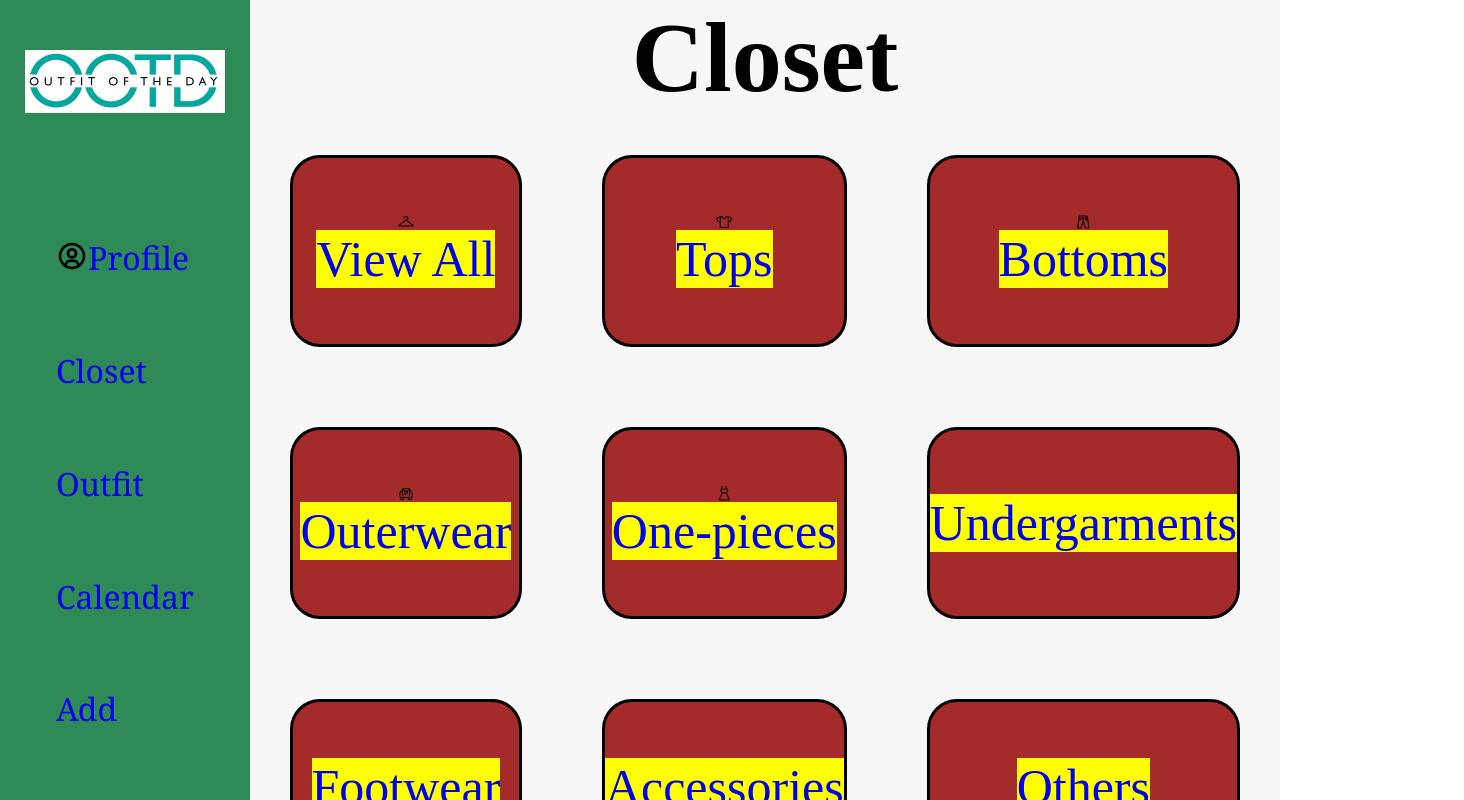
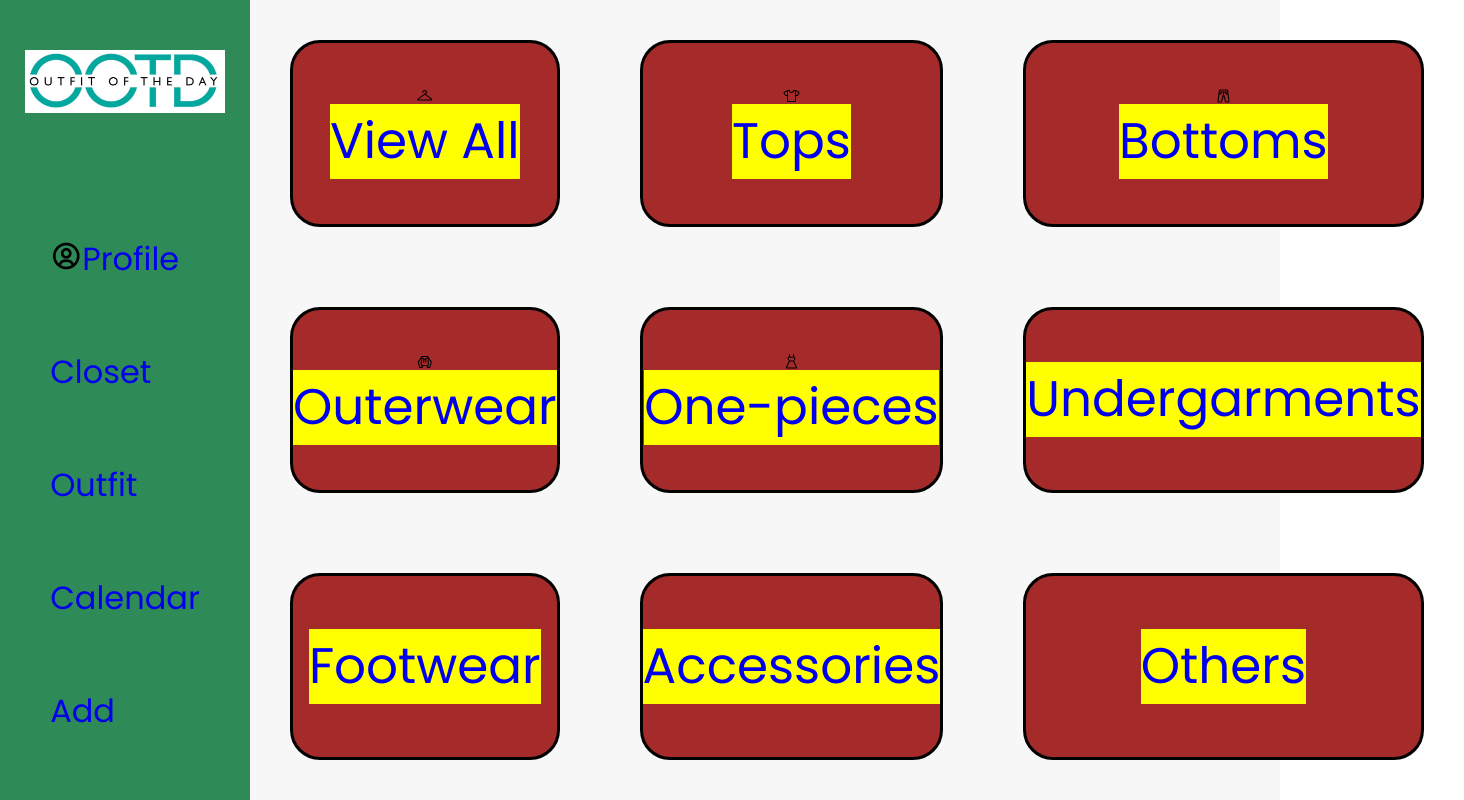
Before and after one commit to davidzheng14/ootd-project, a React (Vite) app: page /closet in a window 1280 px wide. Shown: the top 800 px of the page, 1464 px wide, since content can reach past the window. Built offline with nearby package versions, Linux system fonts and the light colour scheme; some icons are missing.

Commit message:
Fixed CategoryPage

```diff
--- a/src/App.css
+++ b/src/App.css
@@ -41,10 +41,13 @@
   color: #888;
 } */
 
+@import url('https://fonts.googleapis.com/css2?family=Poppins:ital,wght@0,100;0,200;0,300;0,400;0,500;0,600;0,700;0,800;0,900;1,100;1,200;1,300;1,400;1,500;1,600;1,700;1,800;1,900&display=swap');
+
 * {
   margin: 0;
   padding: 0;
   box-sizing: border-box;
+  font-family: "Poppins", sans-serif;
 }
 
 .app {
--- a/src/pages/CategoryPage.jsx
+++ b/src/pages/CategoryPage.jsx
@@ -1,7 +1,8 @@
 import { useParams } from "react-router";
 import { useState } from 'react';
+import { ListViewer } from "../components/ListViewer";
 
-export function CategoryPage() {
+export function CategoryPage({ closet, setCloset, outfitList, setOutfitList }) {
 
     const [display, setDisplay] = useState([]);
 
@@ -22,6 +23,10 @@
     function handleAddOutfit() {
         setOutfitList([outfitDraft, ...outfitList]);
         setOutfitDraft([]);
+    }
+
+    function handleMode() {
+         setOutfitMode(outfitMode ? false : true);
     }
 
 
--- a/src/pages/ClosetPage.css
+++ b/src/pages/ClosetPage.css
@@ -1,6 +1,7 @@
 .closet-page {
     display: grid;
     grid-template-columns: repeat(3, 1fr);
+    grid-template-rows: repeat(3, 1fr);
     height: 100vh;
 
 }
@@ -15,7 +16,6 @@
     flex: 1;
     border-radius: 30px;
     margin: 40px;
-
 }
 
 .closet-button a {
--- a/src/pages/ClosetPage.jsx
+++ b/src/pages/ClosetPage.jsx
@@ -1,9 +1,9 @@
-import { ListViewer } from "../components/ListViewer";
+
 import { useState } from 'react';
 import { Link } from 'react-router';
 import './ClosetPage.css';
 
-export function ClosetPage({ closet, setCloset, outfitList, setOutfitList }) {
+export function ClosetPage() {
 
 
 
@@ -44,9 +44,6 @@
     //     setDisplay([...closet].filter((item) => item.category == "others"));
     // }
 
-    // function handleMode() {
-    //     setOutfitMode(outfitMode ? false : true);
-    // }
 
 
 
@@ -59,9 +56,9 @@
 
     return (
         <>
-            <div className="tab-button">
+            {/* <div className="tab-button">
                 <h1>Closet </h1>
-            </div>
+            </div> */}
             {/* <div>
                 <button onClick={showAll}>View All</button>
                 <button onClick={showTops}>Tops</button>
```
